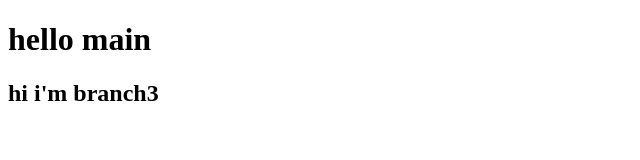
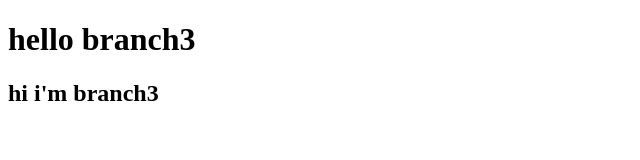
Before and after one commit to Lea2166/Ex07, a plain HTML site: page index.html in a window 1280 px wide. Shown: the whole page, without its empty margins (0-640 px from the left). Drawn offline with Linux system fonts and the light colour scheme.

Commit message:
conflict

```diff
--- a/index.html
+++ b/index.html
@@ -6,7 +6,7 @@
     <title>Document</title>
 </head>
 <body>
-    <h1>hello main</h1>
+    <h1>hello branch3</h1>
     <h2>hi i'm branch3</h2>
 </body>
 </html>
```
